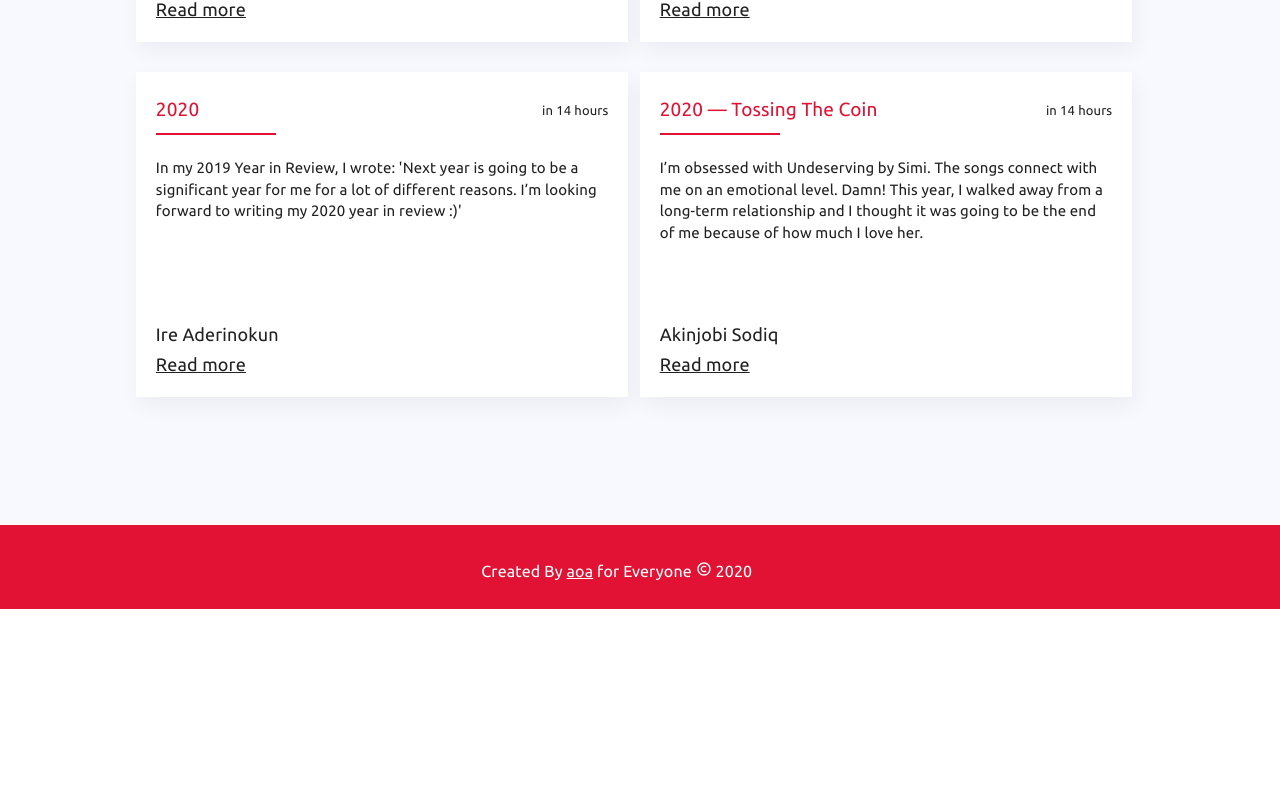
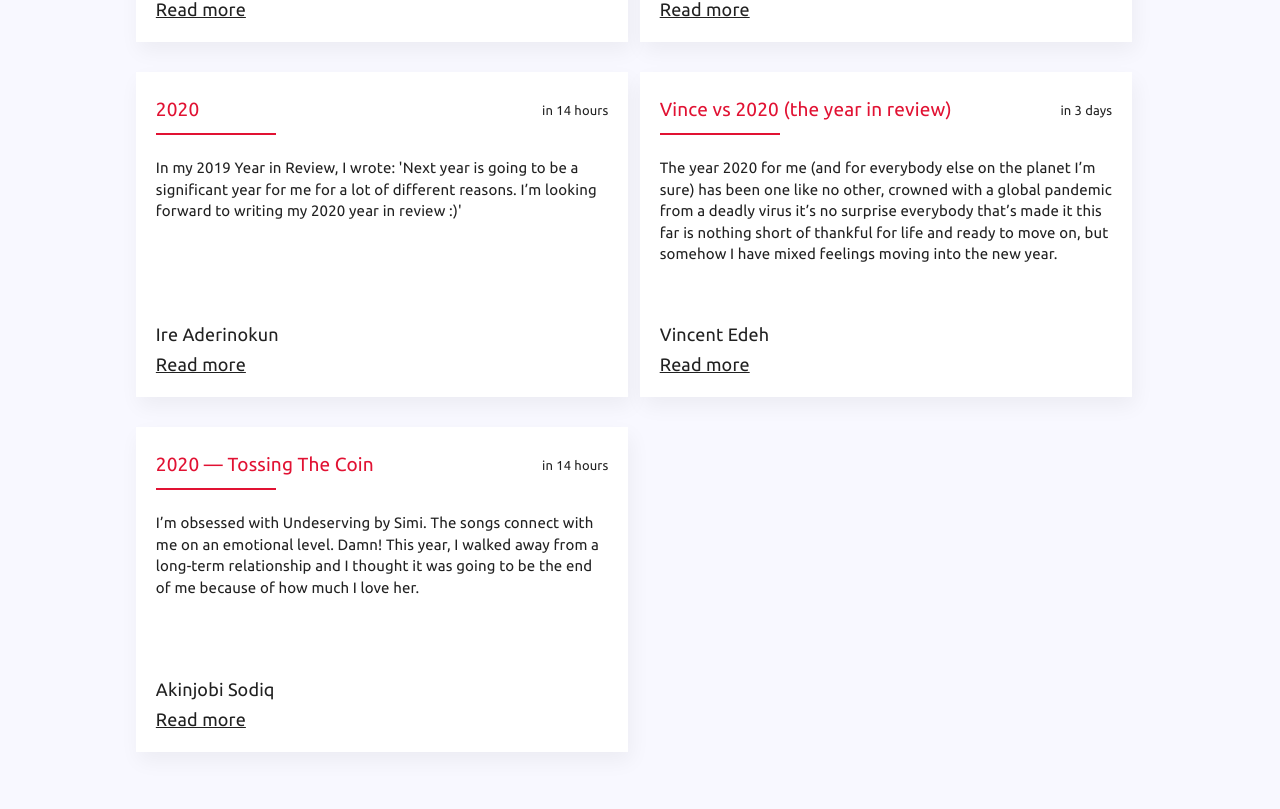
Before and after one commit to kaf-lamed-beyt/year-in-review, a Next.js app: page / in a window 1280 px wide. Shown: the part 2091-2900 px from the top of the page. Before the commit the page ends 2700 px from the top, so only its background shows below. Built offline with nearby package versions, Linux system fonts and the light colour scheme.

Commit message:
add vincent

```diff
--- a/src/articles.js
+++ b/src/articles.js
@@ -6,7 +6,8 @@ export const articles = [
     previewText:
       'If I were to describe 2020 in one word, it would be "wins". At the end of 2019, I was a tech newbie. I was struggling with materials and courses; I had little belief in myself. It seemed like I was underqualified for every opportunity I came across.',
     author: 'Tantoluwa Heritage Alabi NB',
-    readMore: 'https://tantoluwaalabiheritage.hashnode.dev/2020-the-year-of-ups-and-downs-ckjevxuww017kh4s1ee1xa4jk',
+    readMore:
+      'https://tantoluwaalabiheritage.hashnode.dev/2020-the-year-of-ups-and-downs-ckjevxuww017kh4s1ee1xa4jk',
     when: moment(new Date('Jan 2 2021, 16:30:00')).fromNow(),
   },
   {
@@ -24,7 +25,7 @@ export const articles = [
     author: 'Akinjobi Sodiq',
     readMore:
       'https://medium.com/@Geektutor/2020-tossing-the-coin-9283b05c4b4b',
-    when: moment(new Date('Jan 1 2021, 07:35:00')).fromNow()
+    when: moment(new Date('Jan 1 2021, 07:35:00')).fromNow(),
   },
   {
     title: '2020: A great year nevertheless',
@@ -33,7 +34,7 @@ export const articles = [
     author: 'Alamu Benjamin',
     readMore:
       'https://benjamin-alamu.medium.com/2020-a-great-year-nevertheless-6e4834a0f758',
-    when: moment(new Date('Jan 1 2021, 07:35:00')).fromNow()
+    when: moment(new Date('Jan 1 2021, 07:35:00')).fromNow(),
   },
   {
     title: '2020 In Review',
@@ -41,7 +42,7 @@ export const articles = [
       "I'm thankful to God that I made it to the end of the year 💛 A lot happened this year. Even to me, personally. I never understood what being 'depressed' meant, until I experienced it. But I'm grateful to God that things are getting better.",
     author: 'Dillion Megida',
     readMore: 'https://dillionmegida.com/p/2020-in-review/',
-    when: moment(new Date('Jan 1 2021, 07:35:00')).fromNow()
+    when: moment(new Date('Jan 1 2021, 07:35:00')).fromNow(),
   },
   {
     title: '2020 In Review: Remarkable progress',
@@ -50,7 +51,7 @@ export const articles = [
     author: 'Adio Mojeed',
     readMore:
       'https://codeleaf.hashnode.dev/2020-in-review-remarkable-progress-ckjdevaw90jbglvs14kok1qou',
-    when: moment(new Date('Jan 1 2021, 07:35:00')).fromNow()
+    when: moment(new Date('Jan 1 2021, 07:35:00')).fromNow(),
   },
   {
     title: '2020',
@@ -58,7 +59,7 @@ export const articles = [
       "In my 2019 Year in Review, I wrote: 'Next year is going to be a significant year for me for a lot of different reasons. I’m looking forward to writing my 2020 year in review :)'",
     author: 'Ire Aderinokun',
     readMore: 'https://medium.com/@ireade/2020-10eaa7563544/',
-    when: moment(new Date('Jan 1 2021, 07:35:00')).fromNow()
+    when: moment(new Date('Jan 1 2021, 07:35:00')).fromNow(),
   },
   {
     title: '2020: My Year in Review',
@@ -67,7 +68,7 @@ export const articles = [
     author: 'Daniel Abudu',
     readMore:
       'https://unorthodoxdaniel.medium.com/2020-my-year-in-review-277c6fdcd903/',
-    when: moment(new Date('Jan 1 2021, 07:35:00')).fromNow()
+    when: moment(new Date('Jan 1 2021, 07:35:00')).fromNow(),
   },
   {
     title: 'My 2020 Year in Review',
@@ -76,7 +77,7 @@ export const articles = [
     author: 'Amarachi Emmanuela Azubuike',
     readMore:
       'https://medium.com/@amarachiazubuike/my-2020-year-in-review-fc088a1d5857',
-    when: moment(new Date('Jan 1 2021, 07:35:00')).fromNow()
+    when: moment(new Date('Jan 1 2021, 07:35:00')).fromNow(),
   },
   {
     title: 'Fu*k this Year, I got a Benz',
@@ -85,6 +86,15 @@ export const articles = [
     author: 'Emeka Boris',
     readMore:
       'https://emekaboris.medium.com/fu-k-this-year-i-got-a-benz-f0cf68c99536',
-    when: moment(new Date('Jan 1 2021, 07:35:00')).fromNow()
+    when: moment(new Date('Jan 1 2021, 07:35:00')).fromNow(),
+  },
+  {
+    title: 'Vince vs 2020 (the year in review)',
+    previewText:
+      'The year 2020 for me (and for everybody else on the planet I’m sure) has been one like no other, crowned with a global pandemic from a deadly virus it’s no surprise everybody that’s made it this far is nothing short of thankful for life and ready to move on, but somehow I have mixed feelings moving into the new year.',
+    author: 'Vincent Edeh',
+    readMore:
+      'https://dev-vince.medium.com/vince-vs-2020-the-year-in-review-6f600fd50a92',
+    when: moment(new Date('Jan 3 2021, 13:54:00')).fromNow(),
   },
 ]
```
